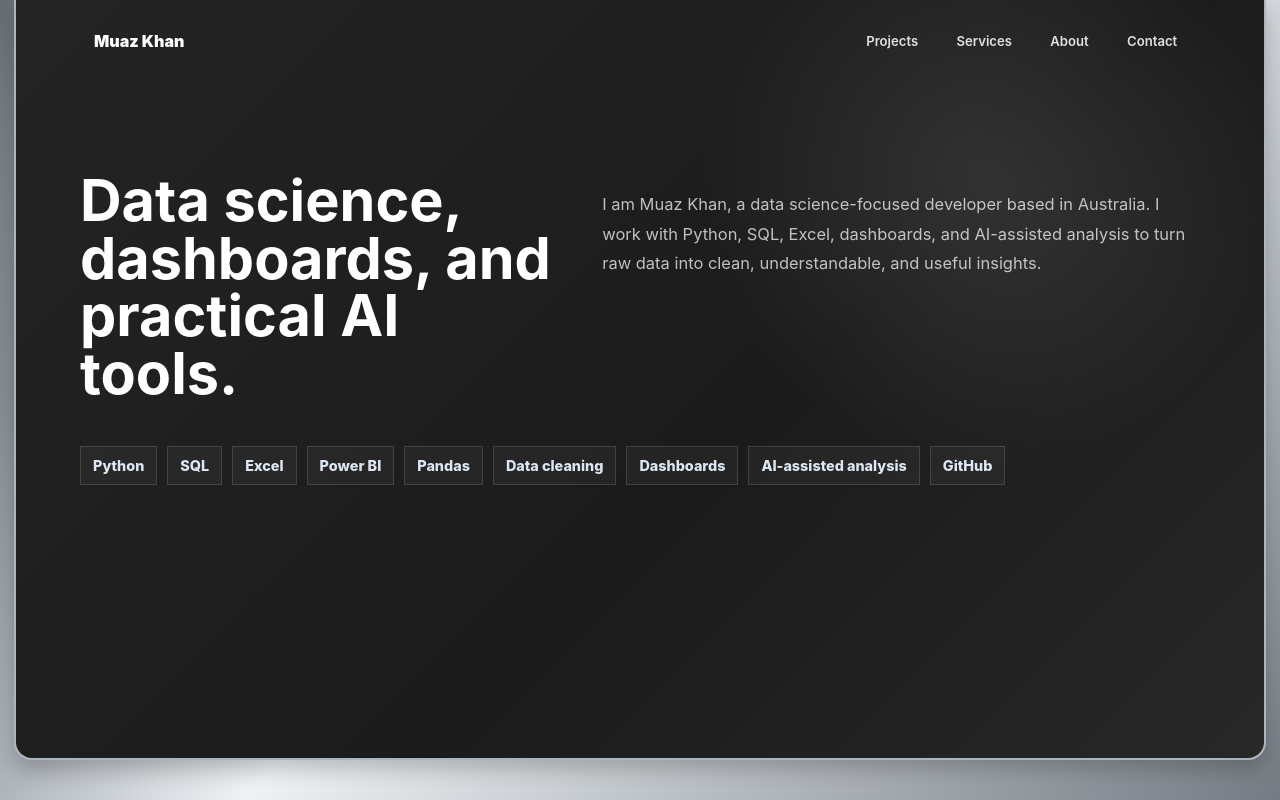
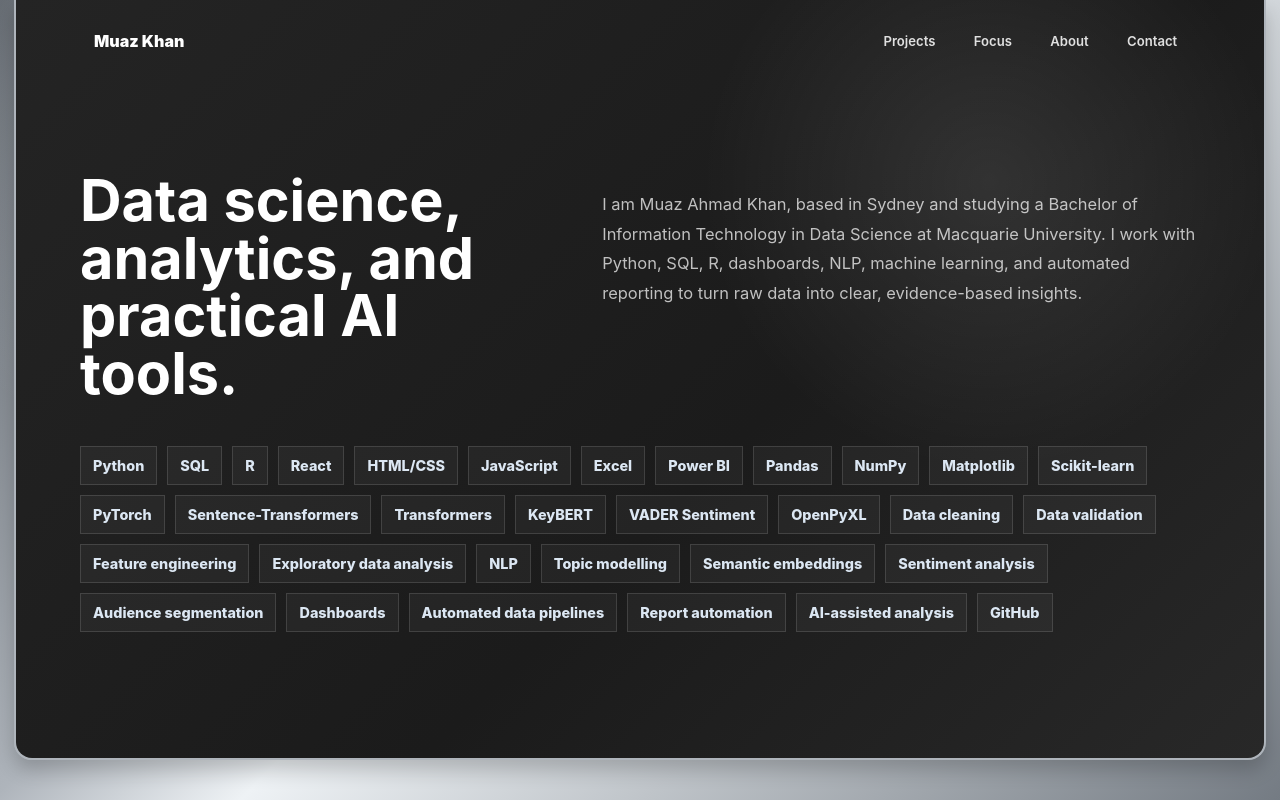
Before and after one commit to muazhunme/muazhunme.github.io, a React (Vite) app: page / in a window 1280 px wide. Both pictures are taken after a click on the button "About". Built offline with nearby package versions, Linux system fonts and the light colour scheme.

Commit message:
Add resume-based data science profile

```diff
--- a/src/App.jsx
+++ b/src/App.jsx
@@ -3,12 +3,12 @@ import { useState } from "react";
 const projects = [
   {
     code: "P01",
-    title: "Ecommerce Revenue Dashboard",
-    type: "Dashboard / Business Intelligence",
+    title: "AI-Powered Community Intelligence Dashboard",
+    type: "Data Science / NLP / Business Intelligence",
     description:
-      "A dashboard concept for tracking online store revenue, orders, refunds, top products, repeat customers, and monthly performance.",
-    tools: "Excel, Power BI, Python, Pandas",
-    status: "Demo project",
+      "A generalized analytics pipeline that turns community posts, comments, and user data into dashboard-ready CSVs and business insight reports.",
+    tools: "Python, Pandas, NLP, Sentence-Transformers, VADER, KeyBERT",
+    status: "In progress",
   },
   {
     code: "P02",
@@ -34,7 +34,7 @@ const projects = [
     type: "AI / NLP",
     description:
       "An NLP project that analyses customer reviews to identify sentiment, common complaints, praised features, and product improvement opportunities.",
-    tools: "Python, NLP, VADER/TextBlob, Pandas",
+    tools: "Python, NLP, VADER Sentiment, Pandas, Matplotlib",
     status: "Demo project",
   },
   {
@@ -48,7 +48,7 @@ const projects = [
   },
 ];
 
-const services = [
+const focusAreas = [
   {
     title: "Data Cleaning",
     description:
@@ -74,7 +74,7 @@ const services = [
     deliverables: "Sentiment report, theme breakdown, action recommendations",
   },
   {
-    title: "AI Automation & Insight Generation",
+    title: "AI Insight Generation",
     description:
       "Create simple tools or scripts that turn CSV files, reviews, or business data into automated summaries, charts, and insight reports.",
     deliverables: "Python script, Streamlit-style prototype, automated report output",
@@ -84,11 +84,34 @@ const services = [
 const skills = [
   "Python",
   "SQL",
+  "R",
+  "React",
+  "HTML/CSS",
+  "JavaScript",
   "Excel",
   "Power BI",
   "Pandas",
+  "NumPy",
+  "Matplotlib",
+  "Scikit-learn",
+  "PyTorch",
+  "Sentence-Transformers",
+  "Transformers",
+  "KeyBERT",
+  "VADER Sentiment",
+  "OpenPyXL",
   "Data cleaning",
+  "Data validation",
+  "Feature engineering",
+  "Exploratory data analysis",
+  "NLP",
+  "Topic modelling",
+  "Semantic embeddings",
+  "Sentiment analysis",
+  "Audience segmentation",
   "Dashboards",
+  "Automated data pipelines",
+  "Report automation",
   "AI-assisted analysis",
   "GitHub",
 ];
@@ -120,7 +143,7 @@ function App() {
             Projects
           </button>
           <button type="button" onClick={() => showView("games")}>
-            Services
+            Focus
           </button>
           <button type="button" onClick={() => showView("about")}>
             About
@@ -141,13 +164,13 @@ function App() {
                 </p>
                 <h1 className="hero-title">
                   <span className="title-line">Data</span>
-                  <span className="title-line">dashboards</span>
+                  <span className="title-line">science</span>
                   <span className="title-line developer-word">and AI insights</span>
                 </h1>
                 <p className="hero-text">
-                  I turn messy Excel, CSV, and customer feedback data into
-                  clean dashboards, analysis reports, and practical
-                  AI-powered insights.
+                  I am a Data Science-focused IT student building practical
+                  analytics, dashboards, NLP systems, and AI-supported tools
+                  that turn raw data into clear decisions.
                 </p>
                 <div className="hero-actions">
                   <button
@@ -202,16 +225,15 @@ function App() {
         {view === "games" && (
           <section className="page-view section-split">
             <div className="section-heading">
-              <p className="eyebrow">Services</p>
-              <h2>What I can help build with data.</h2>
+              <p className="eyebrow">Focus areas</p>
+              <h2>Data science skills I am building into real projects.</h2>
               <p>
-                Focused data work for cleaning spreadsheets, building
-                dashboards, analysing customer behaviour, and turning feedback
-                into clear next steps.
+                My work sits around practical analytics, dashboard-ready data,
+                NLP, automated reporting, and AI-assisted decision support.
               </p>
             </div>
             <div className="game-list">
-              {services.map((service, index) => (
+              {focusAreas.map((service, index) => (
                 <div
                   className="game-tile"
                   key={service.title}
@@ -231,13 +253,14 @@ function App() {
         {view === "about" && (
           <section className="page-view about-panel">
             <div>
-              <h2>Data science, dashboards, and practical AI tools.</h2>
+              <h2>Data science, analytics, and practical AI tools.</h2>
             </div>
             <p>
-              I am Muaz Khan, a data science-focused developer based in
-              Australia. I work with Python, SQL, Excel, dashboards, and
-              AI-assisted analysis to turn raw data into clean, understandable,
-              and useful insights.
+              I am Muaz Ahmad Khan, based in Sydney and studying a Bachelor of
+              Information Technology in Data Science at Macquarie University.
+              I work with Python, SQL, R, dashboards, NLP, machine learning,
+              and automated reporting to turn raw data into clear,
+              evidence-based insights.
             </p>
             <div className="skill-grid">
               {skills.map((skill) => (
@@ -249,11 +272,11 @@ function App() {
 
         {view === "contact" && (
           <section className="page-view contact-section">
-            <h2>Have a dataset, dashboard idea, or feedback problem?</h2>
+            <h2>Want to talk data, dashboards, or AI projects?</h2>
             <p>
-              I can help turn spreadsheets, CSV files, reviews, and business
-              data into a clean report, dashboard, or AI-powered insight
-              workflow.
+              I am interested in data science, analytics, business
+              intelligence, NLP, dashboarding, and AI-supported decision-making
+              opportunities.
             </p>
             <div className="contact-actions">
               <a className="button button-primary" href="mailto:7muazkhan@gmail.com">
```
